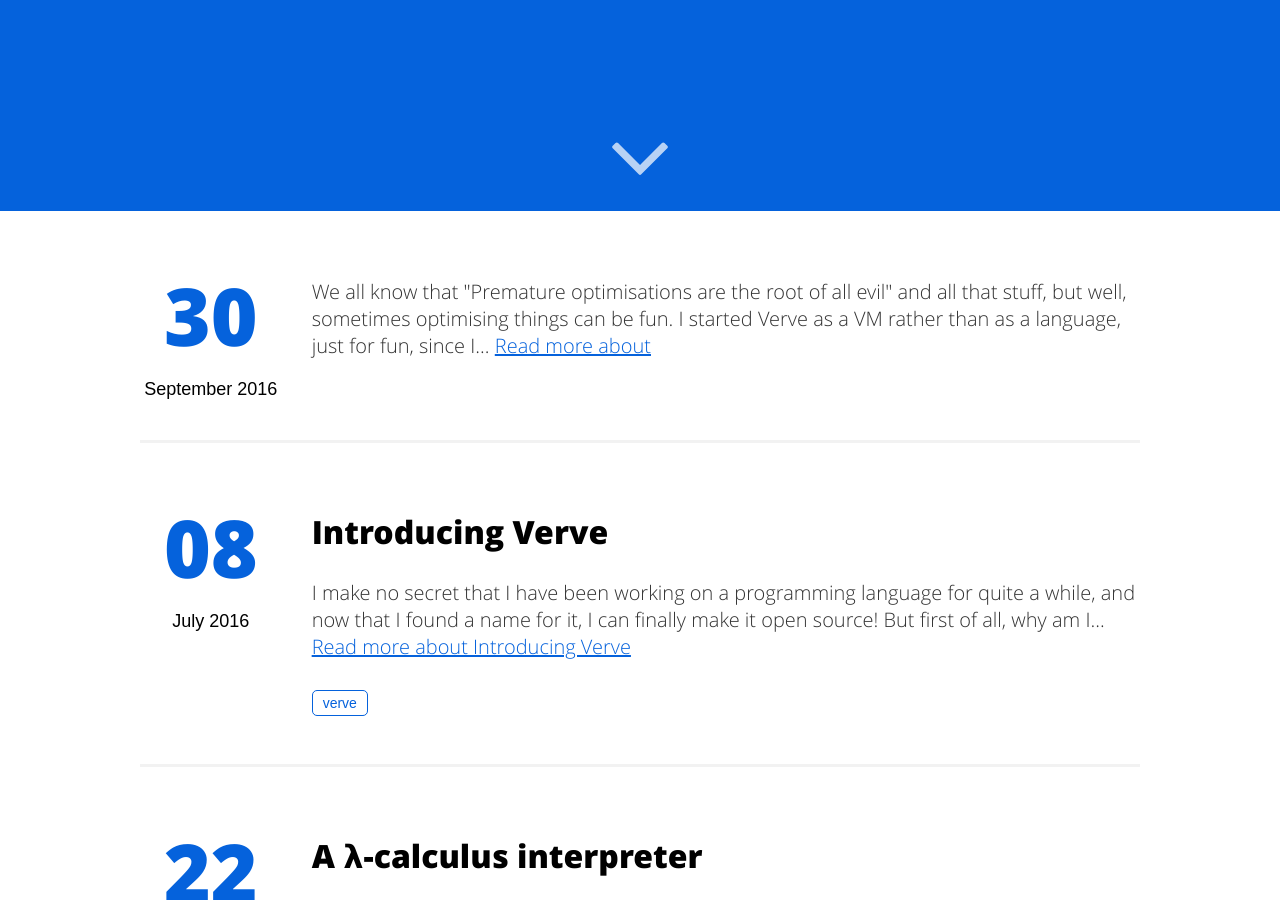
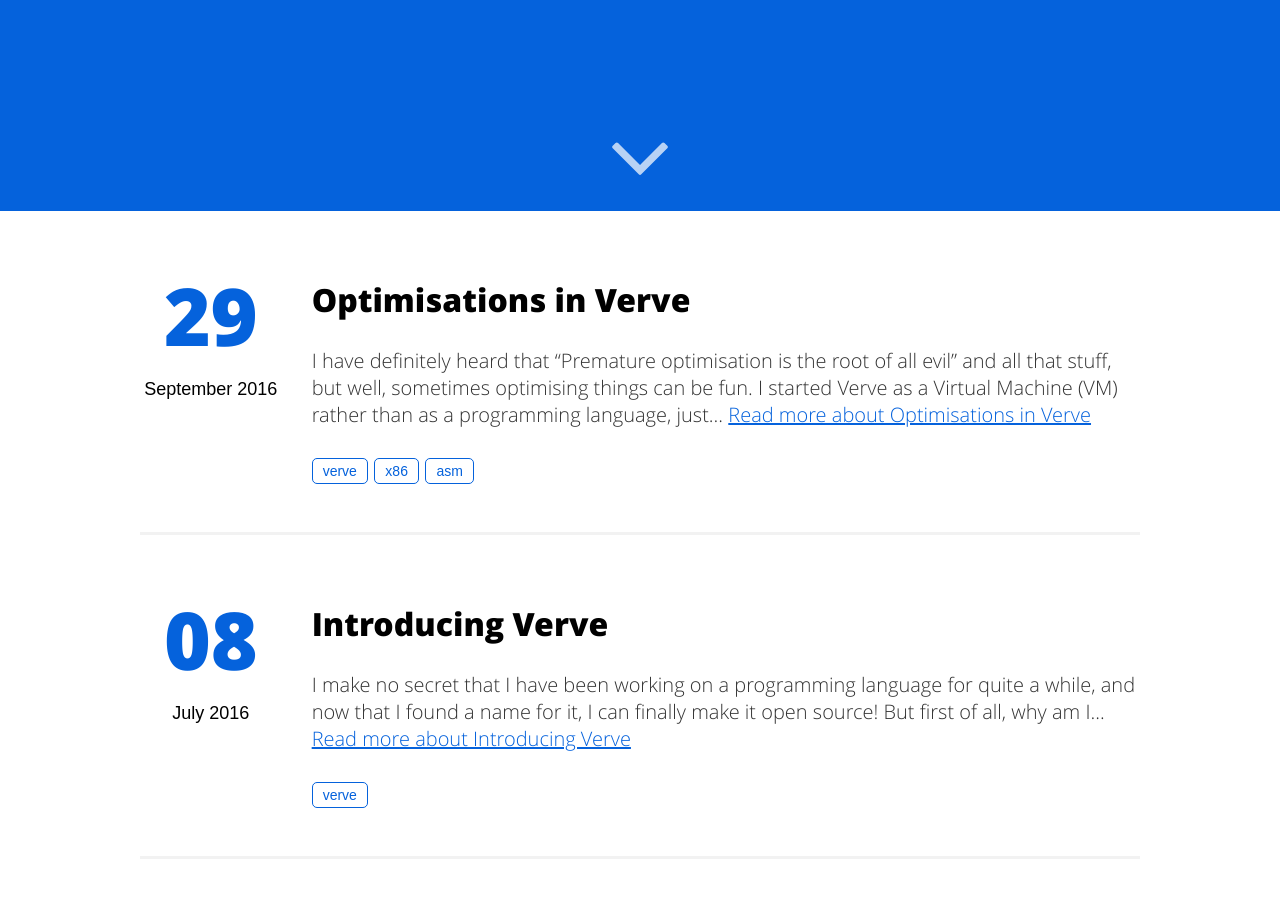
Before and after one commit to KyleAMathews/blog-2, a Jekyll site: the page built from index.html, in a window 1280 px wide and 900 px high, scrolled down 689 px. Built offline with Jekyll 4.4.1, drawn with Linux system fonts in a browser that asks for light colours; some of the changed lines change nothing that is shown.

Commit message:
Update `Optimisations in Verve` post

````diff
--- a/_posts/2016-09-29-optimisations-in-verve.md
+++ b/_posts/2016-09-29-optimisations-in-verve.md
@@ -10,45 +10,50 @@
 categories:
 - interpreter
 - verve
-draft: true
-twitter_text: Optimisations in Verve: Premature optimisations for fun!
+twitter_text: "Optimisations in Verve: Premature optimisations for fun!"
 ---
 
-We all know that "Premature optimisations are the root of all evil" and all that stuff, but well, sometimes optimising things can be fun.
+I have definitely heard that "Premature optimisation is the root of all evil" and all that stuff, but well, sometimes optimising things can be fun.
 
-I started Verve as a VM rather than as a language, just for fun, since I was starting to dig into JavaScriptCore, and thought it'd be nice to try implementing a small VM.
+I started [Verve] as a Virtual Machine (VM) rather than as a programming language, just for fun, since I was starting to dig into [JavaScriptCore] (JSC), and thought it'd be nice to try implementing a small VM.
 
 ## MVP
 
-My first milestone was the easiest possible, execute a simple program, like "Hello, World". In order to achieve that, I'd have to write this program somehow, and I chose to start with a lisp-like simple language, since it's as easy to parse as it gets.
+My first milestone was the easiest possible, execute a simple program, like "Hello, World", but with number. In order to achieve that, I'd have to write this program somehow, and I chose to start with a lisp-like simple language, since it's as easy to parse as it gets.
 
-Since my main was building the VM, I started with some kind of bytecode right away, rather than interpreting the AST first.
+{% highlight clojure %}
+(print "Hello, World!")
+{% endhighlight %}
+
+Since my main goal was building the VM, I started with some kind of bytecode right away, rather than interpreting the AST first.
 
 As soon as my compiler front-end was smart enough to spit out some bytecode for simple function calls I jumped straight into the fun part: writing the interpreter.
 
-It started out the simplest way I could think of: a big switch on the opcode you read (a simple `int` in this case). [original interpreter][initial-interpreter]
+It started out the simplest way I could think of: a big switch on the opcode (a simple `int` in this case). [original interpreter][initial-interpreter]
 
 I was pretty happy with the result, everything kinda worked and I had only spent a few days. But I needed some new milestone to keep the motivation going.
 
 ## fib(40)
 
-And that would be my next milestone: beat JavaScriptCore on `fib(40)`. I know, it's meaningless, and please, **I'm not saying my dummy VM is faster than ANY real VM**, but still, seemed like a fun goal.
+And that would be my next milestone: beat JSC on `fib(40)`. I know, it's meaningless, and please, **I'm not saying my dummy VM is faster than ANY real VM**, but still, seemed like a fun goal.
 
-At first, I admit I thought it wouldn't be too hard: JavaScriptCore is a full-featured VM, but it has to do way more stuff than my VM:
+At first, I admit I thought it wouldn't be too hard: JSC is a full-featured VM, but it has to do way more stuff than my VM:
 
 * First of all: I wasn't considering the JIT, only interpreter vs interpreter.
 * JavaScript is not a simple language to parse, I only had my lisp-like dummy language.
 * It deals with caches, profiles, counters, and many other things, which add overhead.
+* It has much more code, which affects load time, cache locality, etc.
+* The interpreter is written in a high-level assembly language, which doesn't allow abusing platform specific registers.
 
 So I decided to give it a shot, and see how would it compare. Of course, at first it wouldn't even compile on my VM, but after a few days, I finally got it working.
 
-And how fast was it? I couldn't even know, it took so long that I never saw it finish (it's definitely over 30min).
+And how fast was it? I couldn't even know, it took so long that I never saw it finish (definitely over 30min).
 
 Damn, it was **at least** 15x slower than [my x86 emulator][x86-emulator], written in JavaScript itself!
 
 ## Optimisations
 
-Ok, so enough with history time... I'll mention 3 key optimisations I worked on:
+Ok, so enough with history time... I'll mention 3 key areas I worked on optimising:
 
 * Scope lookup
 * Interpreter loop
@@ -62,7 +67,7 @@
 
 The scope is (TLDR) where the variables are stored: You start with the global scope, and every function introduces a new scope, i.e. the variables defined inside the function can't be accessed out of it.
 
-{% highlight 'javascript' %}
+{% highlight javascript %}
 // global scope
 (function () {
   // scope a
@@ -72,9 +77,9 @@
 })
 {% endhighlight %}
 
-Verve has always had [lexical scope]:
+Verve has always had [lexical scoping]:
 
-{% highlight 'javascript' %}
+{% highlight javascript %}
 var a = 2;
 var plusA = (function () {
  var a = 10;
@@ -101,23 +106,26 @@
 }
 ```
 
-In order to deal with the case where a `Closure` lives longer than its `Scope`, I wrapped in C++ shared pointer: The `Scope` remains alive as long as there's anything pointing to it. Three things could be pointing to a scope:
+In order to deal with the case where a `Closure` lives longer than its `Scope`, I wrapped it in C++ shared pointers: The `Scope` remains alive as long as there's anything pointing to it. Three things could be pointing to a scope:
 
-* It could be the current scope for the code the VM was currently executing
-* It could be the parent of the mentioned above
-* A `Closure` could be holding it.
+* It could be the scope for the code the VM was currently executing
+* It could be a parent of the scope mentioned above
+* A `Closure` could be holding onto it.
 
 ## Optimising the Scope
 
 The first optimisation follows my favorite motto: Nothing is faster than doing nothing.
 
-We only need this whole Scope thing if the function actually uses it! During parsing we can investigate the values used in the function, and if it doesn't touch the parent scope we can simply ignore it.
+We only need this whole Scope thing if the function actually uses it! During parsing we can analyse all the variables used in the function, and if it doesn't reference anything from the parent scope, we don't need to keep track of the scope at all.
 
-This saves creating new scopes on every invocation of the function
+This saves creating new scopes on every function invocation, but it doesn't speed up lookups in the scope: `fib(40)` is recursive, and for every invocation of `fib(n)` we'll lookup `fib` twice, one for `fib(n-1)` and one for `fib(n-2)`.
+
+In order to speed up the lookups, I worked on a few optimisations:
+
 * `std::shared_ptr` wasn't fast enough. It was just way more robust than what I needed... Since it was only used in a few places, Replacing it with a simple `refCount` field and doing manual reference counting worked just as well and was much faster.
 * `std::unordered_map` wasn't fast enough. Same thing. Most of the scopes hold very few values for my small programs, replacing the std implementation with a simple hash map built with a single small array and quick hashing by just using the least significant bits of the pointer was way faster.
 * Going to C++ for every lookup was too slow: Once I had optimised the interpreter (read below) going to C++ meant saving the registers state and aligning the stack. Moving the whole lookup into `asm` was faster.
-* Caching the lookups: Adding a side table as a linear cache of the lookups, combined with `asm` lookup, made it so that cache hits only take *2 instructions*!
+* Caching the lookups: Adding a side table as a linear cache of the lookups, combined with the `asm` implementation of the lookup, made it so that cache hits only take *2 instructions*!
 
 Ok, that's enough about scopes...
 
@@ -132,23 +140,23 @@
 
 I considered a two options when I was writing the interpreter:
 
-1. JavaScriptCore's model: At the end of every opcode implementation, we check what's next and jump to it.
+1. JSC's model: At the end of every opcode implementation, we check what is the next opcode and jump to its implementation.
 2. "Traditional model": Still have a central loop, but optimise it by hand in assembly.
 
-I started with the former option, due to the inspiration from JavaScriptCore, but there were a few downsides raised by other I talked to:
+I started with JSC's model, since it was what inspired me to write the VM in the first place, but there were a few downsides raised by other I talked to:
 
-* It makes the bytecode big - you need the opcodes to be the address of the actual implementation, which means that you need word-sized instructions
+* It makes the bytecode big - you need the opcodes to be the address of their actual implementation, which means that you need word-sized instructions
 * It messes up branch prediction: at the of every opcode you jump to random address taken from a random location in the heap.
 
-Upon hearing that, I thought I'd try the latter and see whether it was actually faster.
+Upon hearing that, I thought I'd try switching to the traditional model and see whether it was actually faster.
 
 The loop would start by using the next opcode's value to calculate the offset into a list of jumps that would follow. But that was not really efficient, since it'd take the pointer arithmetic + two jumps to get to the desired opcode. [source code][initial-traditional-asm]
 
-My next step was disassembling a switch and looking at how the compiler implemented jump tables, and it was much better than my code: Instead of a list of jumps, you add the relative addresses after the loop, use the value of opcode to read the right address, and add that to current instruction pointer to get the absolute address of the function. [source code][traditional-jump-table]
+My next step was disassembling a switch and looking at how the compiler implemented jump tables, and it was much better than my code: Instead of a list of jumps, you add the relative addresses after the loop, use the value of the opcode to read the right address, and add that to current instruction pointer to get the absolute address of the function. [source code][traditional-jump-table]
 
 I kept on battling, with some smaller optimisations (even though quite effective sometimes), such as [reordering methods based on "hotness"][hot-cold-order] and [refactoring to remove some expensive instructions][pushf-popf], but it still wasn't fast enough...
 
-In a desperate attempt I tried to [rollback to the JSC-style interpreter][back-to-jsc], and to my surprise it was **much** faster. Of course I didn't just throw away all the optimisations I worked on while using the traditional loop implementation, but switching back was what pushed over from being about as fast as JSC, to being faster.
+In a desperate attempt I tried to [rollback to the JSC-style interpreter][back-to-jsc], and to my surprise it was **much** faster. Of course I didn't just throw away all the optimisations I worked on while using the traditional loop implementation, but switching back was what pushed the interpreter from being about as fast as JSC, to being faster.
 
 ## Fast closures
 
@@ -162,8 +170,8 @@
 
 The idea of fast closures is just a tagged pointer which only contains the offset of the function. For memory alignment reasons, some of the least significant bits will always be zero for a valid pointer, so we set the least significant bit to one in order to indicate that it's not an actual pointer, and right next to it we add the functions offset in the bytecode, shifted to left by 1.
 
-Real closure: 0x00FFF13320
-Fast closure: 0x0000000321 -- the closure's implementation lies on offset (0x0321 >> 1) = 0x0190
+*Real closure:* 0x00FFF13320<br/>
+*Fast closure:* 0x0000000321 *// the address is 0x0190 (0x0321 >> 1)*
 
 <small>As I wrote the previous paragraph I realised there's a bug: fast closures should also not contain nested closures, otherwise the parent scope will be polluted. The type checker should catch it nonetheless, but you can bypass it, but, well...</small>
 
@@ -171,18 +179,18 @@
 
 Given the following implementation of `fib` in Verve
 
-```
+{% highlight rust %}
 fn fib(n: int) -> int {
   if (n < 2) n
   else fib(n - 1) + fib(n - 2)
 }
 
 print(fib(40))
-```
+{% endhighlight %}
 
 And the following implementation in JavaScript
 
-```
+{% highlight javascript %}
 function fib(n) {
   return n < 2
     ? n
@@ -190,18 +198,19 @@
 }
 
 print(fib(40))
-```
+{% endhighlight %}
 
-The Verve version, on [this commit\*][test-commit], takes 8.247s on an avg of 5 runs.
-The JavaScript version, on JSC version 602.1.50, running with `JSC_useJIT=0` takes 14.558s on an avg of 5 runs.
+Verve, on [this commit\*][test-commit], takes `8.247s` on an *avg of 5 runs*.
 
-Both were tested on a Early-2016 MacBook with macOS Sierra.
+JSC, version *602.1.50*, with `JSC_useJIT=0` takes `14.558s` on an *avg of 5 runs*.
 
-`*` This commit was picked as I stopped working on perf ever since. Lately I've been having more fun with making it a better language, with proper type checking instead.
+Both were tested on a Early-2016 MacBook running macOS 10.12.
+
+*`*` This commit was picked as I stopped working on perf ever since. Lately I've been having more fun with making it a better language, with proper type checking instead.*
 
 ## Conclusion
 
-There's no conclusion really... I don't mean to prove anything here, just wrote the post for the same reason I wrote the code: for fun. Hopefully it might of some help, or at least some inspiration, for someone, at some point.
+There's no conclusion really... I don't mean to prove anything here, just wrote the post for the same reason I wrote the code: for fun. Hopefully it might be of some help, or at least some inspiration, for someone at some point.
 
 Thanks for reading! :)
 
@@ -211,6 +220,9 @@
 [initial-interpreter]: https://github.com/tadeuzagallo/verve-lang/blob/ded677d442184b8b784dce354884d81fc807a772/compiler/vm.cc#L72
 [fast-closures]: https://github.com/tadeuzagallo/verve-lang/commit/5ad1ec8f086063094c97fc2c87016596dbb5094d
 [test-commit]: https://github.com/tadeuzagallo/verve-lang/commit/5f735b28221542a70af676d832abb1cb68015ad5
-[lexical scope]:
+[lexical scoping]: https://en.wikipedia.org/wiki/Scope_(computer_science)#Lexical_scoping
 [initial-traditional-asm]: https://github.com/tadeuzagallo/verve-lang/commit/1e4989ccf6d76a13c888a122be8c9b1f79ce99e3
 [traditional-jump-table]: https://github.com/tadeuzagallo/verve-lang/commit/f74b753b5c0ae67c5acb0f2a4036f36ca87a7421
+[Verve]: https://github.com/tadeuzagallo/verve-lang
+[JavaScriptCore]: http://trac.webkit.org/wiki/JavaScriptCore
+[x86-emulator]: http://tadeuzagallo.com/blog/writing-an-x86-emulator-in-javascript/
````
